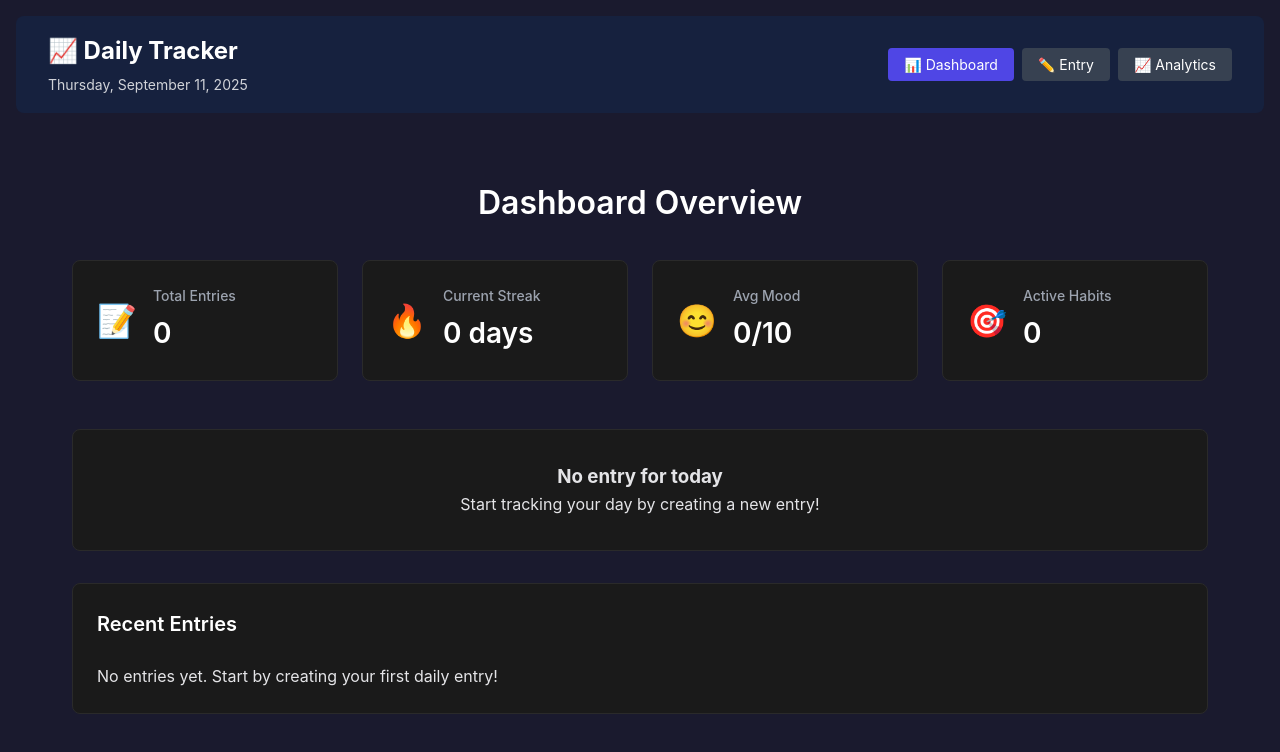
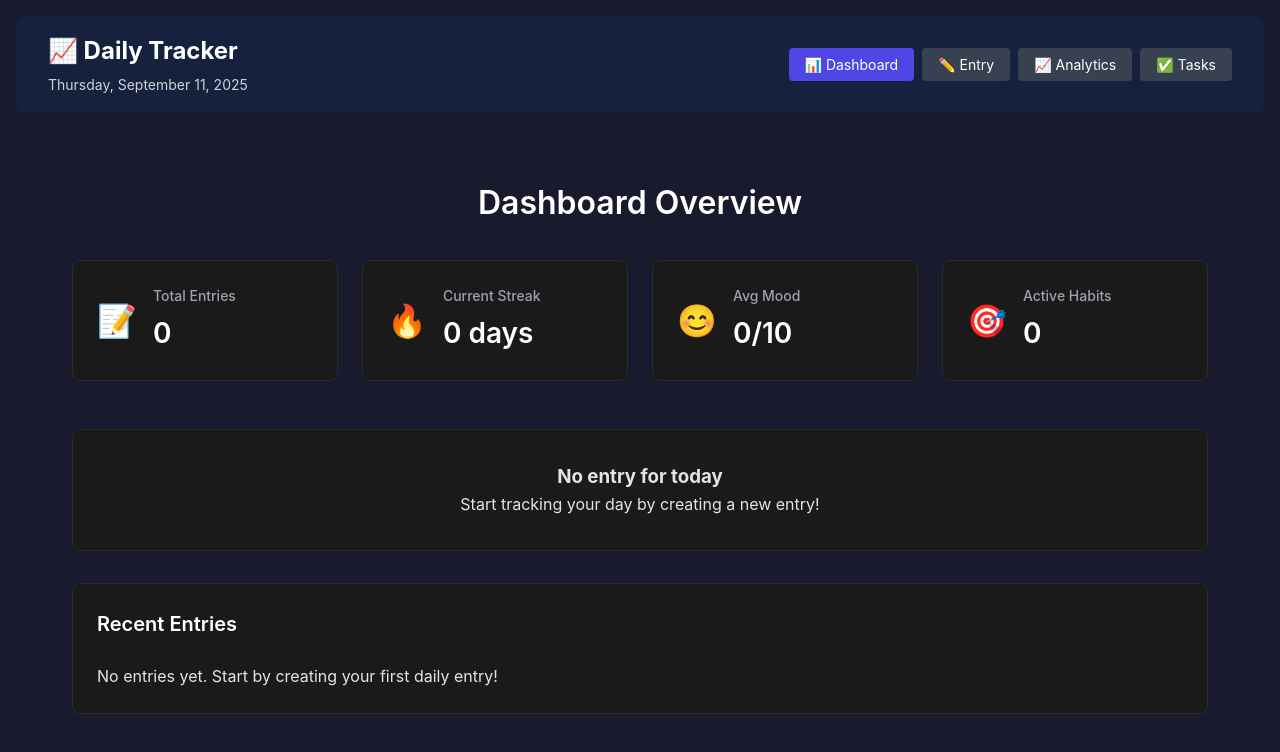
Before and after one commit to swedhan-shetty/tracker, a React (Create React App) app: page / in a window 1280 px wide. Shown: the top 752 px of the page. Built offline with nearby package versions, Linux system fonts and the light colour scheme; the HTML template or start-up script is replaced by a standard one.

Commit message:
ADD: Tasks component with streak tracking functionality

```diff
--- a/src/App.tsx
+++ b/src/App.tsx
@@ -3,11 +3,12 @@ import './App.css';
 import { DailyEntry, Habit } from './types';
 import Dashboard from './components/Dashboard';
 import DailyEntryForm from './components/DailyEntryForm';
+import SimpleTasksComponent from './components/SimpleTasksComponent';
 
 // Simple Header component without DatabaseService dependency
 const SimpleHeader: React.FC<{
   currentView: string;
-  onViewChange: (view: 'dashboard' | 'entry' | 'analytics') => void;
+  onViewChange: (view: 'dashboard' | 'entry' | 'analytics' | 'tasks') => void;
 }> = ({ currentView, onViewChange }) => {
   const today = new Date().toLocaleDateString('en-US', {
     weekday: 'long',
@@ -72,6 +73,20 @@ const SimpleHeader: React.FC<{
           >
             📈 Analytics
           </button>
+          <button
+            onClick={() => onViewChange('tasks')}
+            style={{
+              padding: '0.5rem 1rem',
+              backgroundColor: currentView === 'tasks' ? '#4f46e5' : '#374151',
+              color: 'white',
+              border: 'none',
+              borderRadius: '0.25rem',
+              cursor: 'pointer',
+              fontSize: '0.875rem'
+            }}
+          >
+            ✅ Tasks
+          </button>
         </nav>
       </div>
     </header>
@@ -81,7 +96,7 @@ const SimpleHeader: React.FC<{
 function App() {
   const [entries, setEntries] = useState<DailyEntry[]>([]);
   const [habits, setHabits] = useState<Habit[]>([]);
-  const [currentView, setCurrentView] = useState<'dashboard' | 'entry' | 'analytics'>('dashboard');
+  const [currentView, setCurrentView] = useState<'dashboard' | 'entry' | 'analytics' | 'tasks'>('dashboard');
 
   // Load data from localStorage on startup
   useEffect(() => {
@@ -181,6 +196,10 @@ function App() {
             </div>
           </div>
         )}
+
+        {currentView === 'tasks' && (
+          <SimpleTasksComponent />
+        )}
       </main>
     </div>
   );
```
